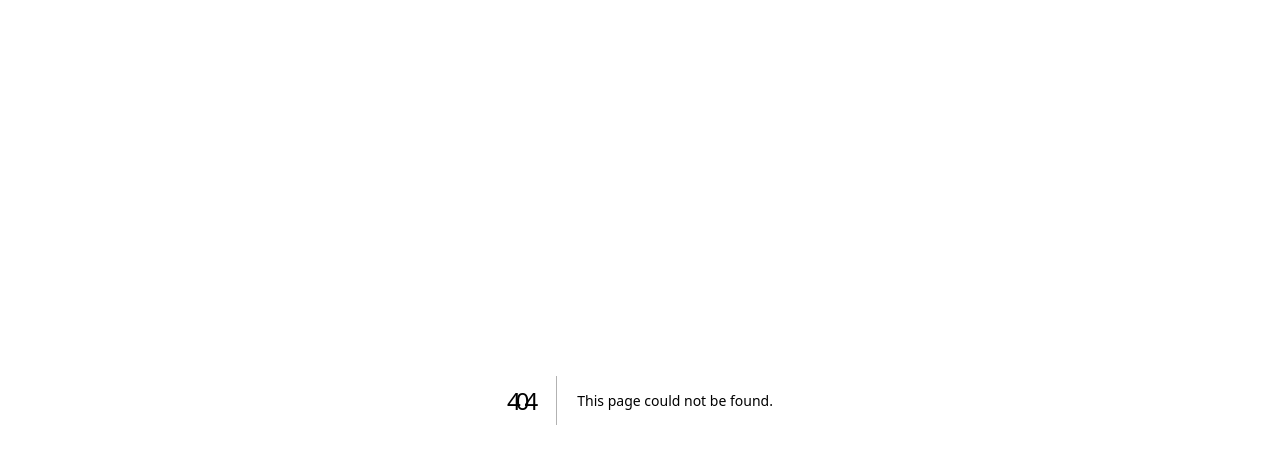
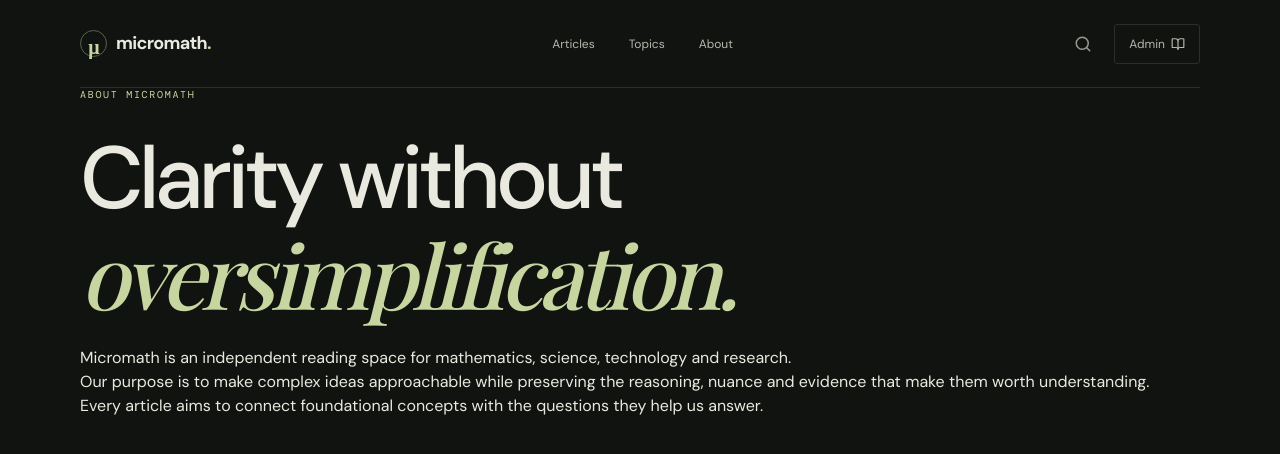
Before and after one commit to aadimind/Micromathaadi, a Next.js app: page /about in a window 1280 px wide. Before the commit this address had no page. Shown: the top 454 px of the page. Built offline with nearby package versions, Linux system fonts and the light colour scheme; a web font is replaced by a local one.

Commit message:
Implement publishing platform: src/app/about/page.tsx

```diff
--- /dev/null
+++ b/src/app/about/page.tsx
@@ -0,0 +1,3 @@
+import { SiteNav } from "@/components/SiteNav";
+export const metadata = { title: "About" };
+export default function AboutPage() { return <main><SiteNav/><section className="page wrap"><div className="eyebrow">ABOUT MICROMATH</div><h1>Clarity without<br/><em>oversimplification.</em></h1><div className="prose"><p>Micromath is an independent reading space for mathematics, science, technology and research.</p><p>Our purpose is to make complex ideas approachable while preserving the reasoning, nuance and evidence that make them worth understanding.</p><p>Every article aims to connect foundational concepts with the questions they help us answer.</p></div></section></main>; }
```
